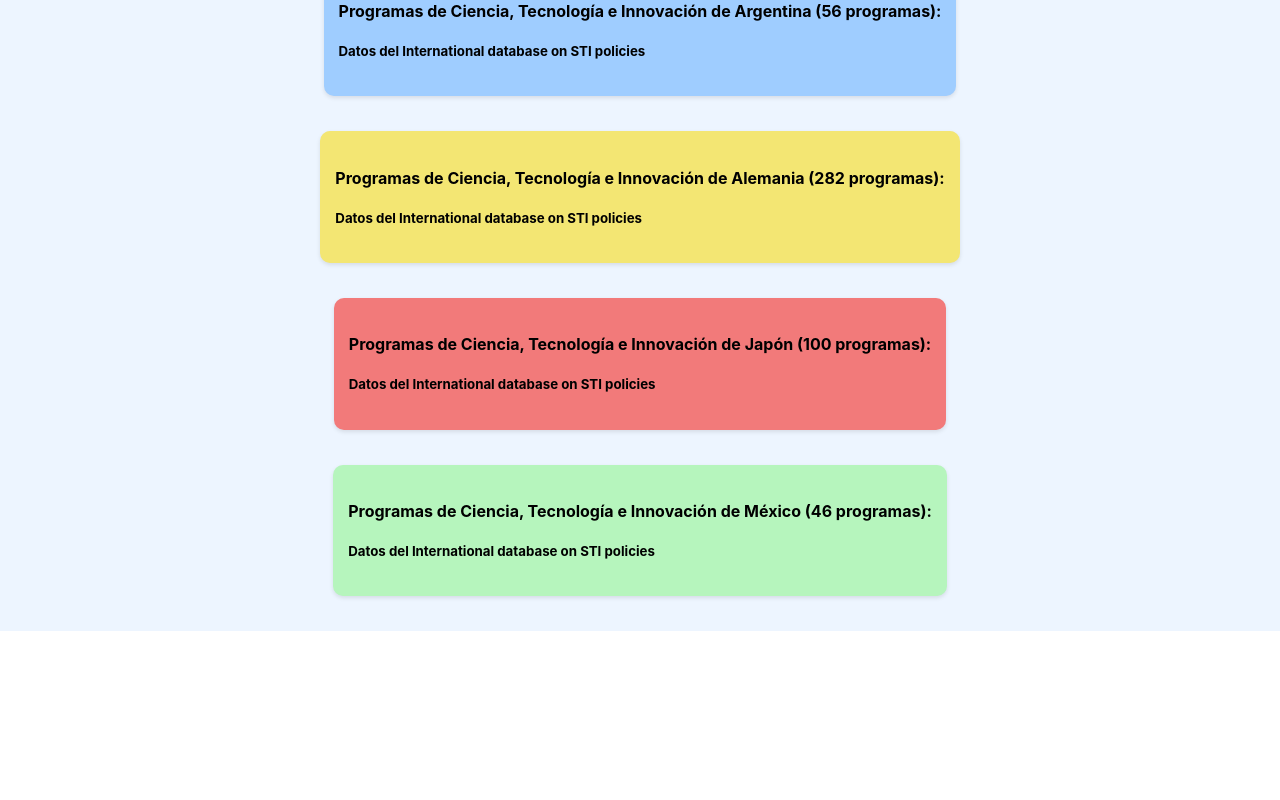
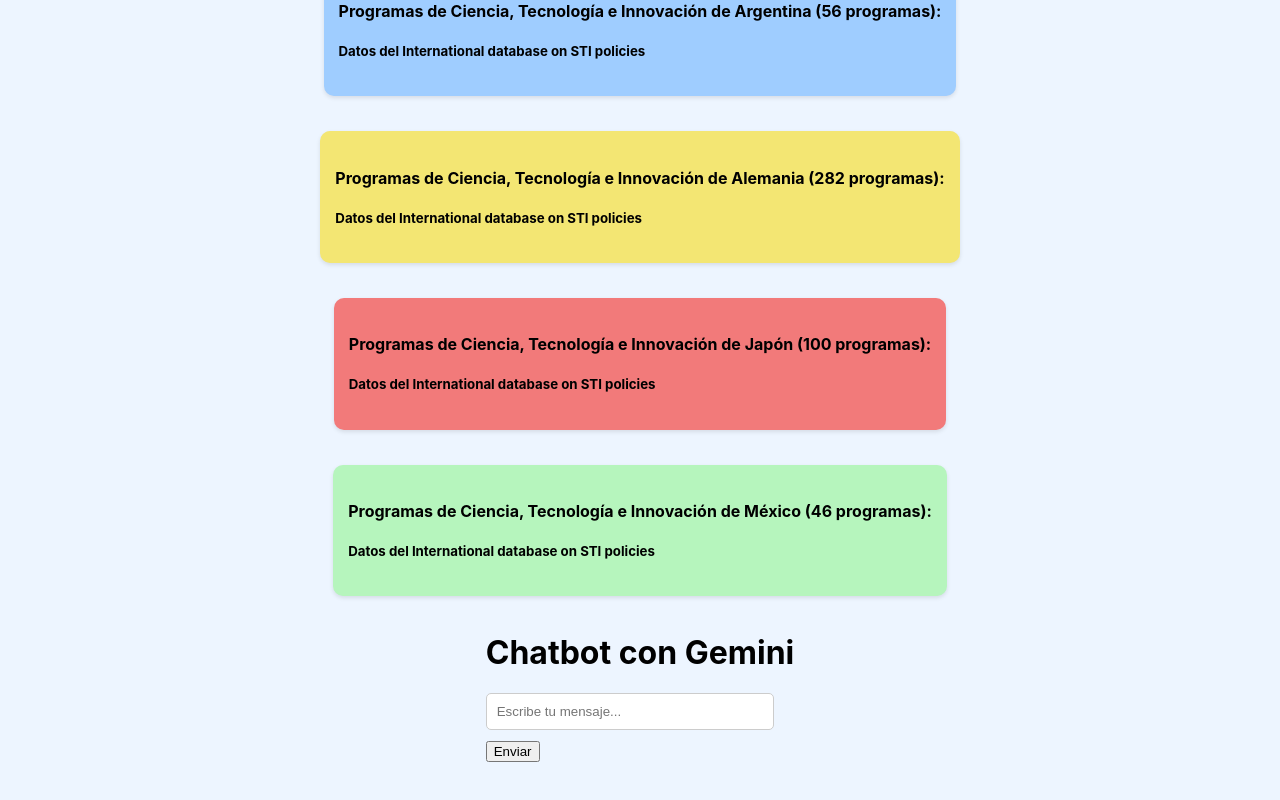
Before and after one commit to miguelmontcerv/dashboard-metrics, a React (Create React App) app: page / in a window 1280 px wide. Shown: the part 885-1685 px from the top of the page. Before the commit the page ends 1516 px from the top, so only its background shows below. Built offline with nearby package versions, Linux system fonts and the light colour scheme.

Commit message:
Integración de Gemini

```diff
--- a/package.json
+++ b/package.json
@@ -3,6 +3,7 @@
   "version": "0.1.0",
   "private": true,
   "dependencies": {
+    "@google/generative-ai": "^0.21.0",
     "@testing-library/jest-dom": "^5.17.0",
     "@testing-library/react": "^13.4.0",
     "@testing-library/user-event": "^13.5.0",
--- a/src/App.css
+++ b/src/App.css
@@ -119,3 +119,46 @@ canvas {
   max-width: 800px; /* Establece un máximo para el ancho del contenedor */
   margin: 20px;
 }
+
+/* En App.css */
+
+.gemini-chat-container {
+  background-color: #fff; /* O el color que prefieras */
+  border-radius: 10px;
+  box-shadow: 0 2px 4px rgba(0, 0, 0, 0.1);
+  padding: 20px;
+  margin-bottom: 20px;
+  width: 80%; /* Ajusta el ancho según tus necesidades */
+  max-width: 600px; /* Limita el ancho máximo */
+}
+
+.gemini-input {
+  width: calc(100% - 20px); /* Ocupa todo el ancho del contenedor menos el padding */
+  padding: 10px;
+  margin-bottom: 10px;
+  border: 1px solid #ccc;
+  border-radius: 5px;
+  box-sizing: border-box; /* Para que el padding no afecte el tamaño total */
+}
+
+.gemini-output {
+  background-color: #fff;
+  border-radius: 10px;
+  box-shadow: 0 2px 4px rgba(0, 0, 0, 0.1);
+  padding: 15px;
+  margin-bottom: 15px;
+  white-space: pre-line; /* Para respetar los saltos de línea */
+  overflow-wrap: break-word; /* Evita que las palabras largas desborden el contenedor */
+}
+
+.gemini-chat-message { /* Estilos para cada mensaje individual */
+  margin-bottom: 10px;
+}
+
+.gemini-chat-message.user { /* Estilos para los mensajes del usuario */
+  text-align: right;
+}
+
+.gemini-chat-message.bot { /* Estilos para los mensajes del bot */
+  text-align: left;
+}
--- a/src/App.js
+++ b/src/App.js
@@ -2,6 +2,7 @@ import React, { useEffect, useState, useRef } from 'react';
 import './App.css';
 import { Chart } from 'chart.js/auto';
 import { dataSets } from './data'; // Importa tus datos
+import { GoogleGenerativeAI } from '@google/generative-ai';
 import logo from './assets/logo_sin_fondo.png';
 
 function App() {
@@ -15,6 +16,20 @@ function App() {
     Japón: 'rgba(194, 0, 0, 1)',        // '#c20000'
     México: 'rgba(3, 147, 17, 1)'       // '#039311'
   };
+
+  const apiKey = "AIzaSyCjHQXVOJ7Npg4mg04V7GbLLQOkCPgph-w";
+  const [input, setInput] = useState("");
+  const [output, setOutput] = useState("");
+  const [loading, setLoading] = useState(false);
+  const [genAI, setGenAI] = useState(null);
+
+  useEffect(() => {
+    // Inicializa la API de Gemini cuando se proporcione la clave
+    if (apiKey) {
+        const newGenAI = new GoogleGenerativeAI(apiKey);
+        setGenAI(newGenAI);
+    }
+  }, [apiKey]);
 
   const [isVisibleDeu, setisVisibleDeu] = useState(false);
   const  toggleVisibilityDeu = () => {
@@ -53,6 +68,58 @@ function App() {
     }));
     setParsedDataPlot(newParsedDataPlot);
   }, [selectedPaises, selectedVariable]);
+
+  useEffect(() => {
+    // Inicializa la API de Gemini cuando se proporcione la clave
+    if (apiKey) {
+        const newGenAI = new GoogleGenerativeAI(apiKey);
+        setGenAI(newGenAI);
+    }
+  }, [apiKey]);
+
+  const handleSubmit = async (e) => {
+    e.preventDefault();
+
+    if (!apiKey) {
+        alert("Por favor, introduce tu API Key.");
+        return;
+    }
+
+    if (!genAI) {
+      console.error("genAI no está inicializado. Revisa tu clave API.");
+      return;
+    }
+
+    setLoading(true);
+
+    try {
+      const model = genAI.getGenerativeModel({ model: "gemini-1.5-flash" });
+      const generationConfig = {
+        temperature: 1,
+        topP: 0.95,
+        topK: 40,
+        maxOutputTokens: 8192,
+        responseMimeType: "text/plain",
+      };
+
+      const chatSession = model.startChat({
+        generationConfig,
+        history: [], // Aquí puedes agregar historial si lo necesitas
+      });
+
+      const message_to_send = input + ", considera los datos del " + selectedVariable + "Estos son los datos " + JSON.stringify(parsedDataPlot, null, 2) + ". Son datos desde el 2013 al 2024. Da una respuesta como si fueras un experto en metricas de Ciencia, tecnologia e innovación";
+      console.log(message_to_send)
+
+      const result = await chatSession.sendMessage(message_to_send);
+
+      setOutput(result.response.text());
+    } catch (error) {
+      console.error("Error al comunicarse con la API Gemini:", error);
+      setOutput("Hubo un error al procesar tu solicitud. Revisa la consola para más detalles.");
+    } finally {
+      setLoading(false);
+    }
+  };
 
   useEffect(() => {
     const existingChart = Chart.getChart('myChart');
@@ -194,6 +261,24 @@ function App() {
         )}
       </div>
 
+      <div className="App">
+      <h1>Chatbot con Gemini</h1>
+        <form onSubmit={handleSubmit}>
+        <input className="gemini-input" type="text" placeholder="Escribe tu mensaje..." value={input} onChange={(e) => setInput(e.target.value)} />
+
+          <button type="submit" disabled={loading}>
+            {loading ? "Enviando..." : "Enviar"}
+          </button>
+        </form>
+        <br></br>
+
+        {output && (
+
+          <div className="gemini-output">
+          <p>{output}</p>
+        </div>
+        )}
+      </div>
 
     </div>
   );
--- a/src/data.js
+++ b/src/data.js
@@ -23,7 +23,7 @@ export const dataSets = {
         Japón : [127445000, 127276000, 127141000, 127076000, 126972000, 126811000, 126633000, 126261000, 125681593, 125124989, 124516650],
         México : [117290686, 118755887, 120149897, 121519221, 122839258, 124013861, 125085311, 125998302, 126705138, 127504125, 128455567]
     },
-    Gasto_ID : {
+    Gasto_Investigacion_y_desarrollo : {
         category : "Gasto en investigación y desarrollo (% del PIB)",
         years : ["2013", "2014", "2015", "2016", "2017", "2018", "2019", "2020", "2021", "2022", "2023"],
         Argentina : [0.618489980697632, 0.593959987163544, 0.622619986534119, 0.558149993419647, 0.556309998035431, 0.488299995660782, 0.478130012750626, 0.541540026664734, 0.517639994621277, null, null],
```
Also changed, not shown: 1 other file (tests, documents, lock files or other folders).
